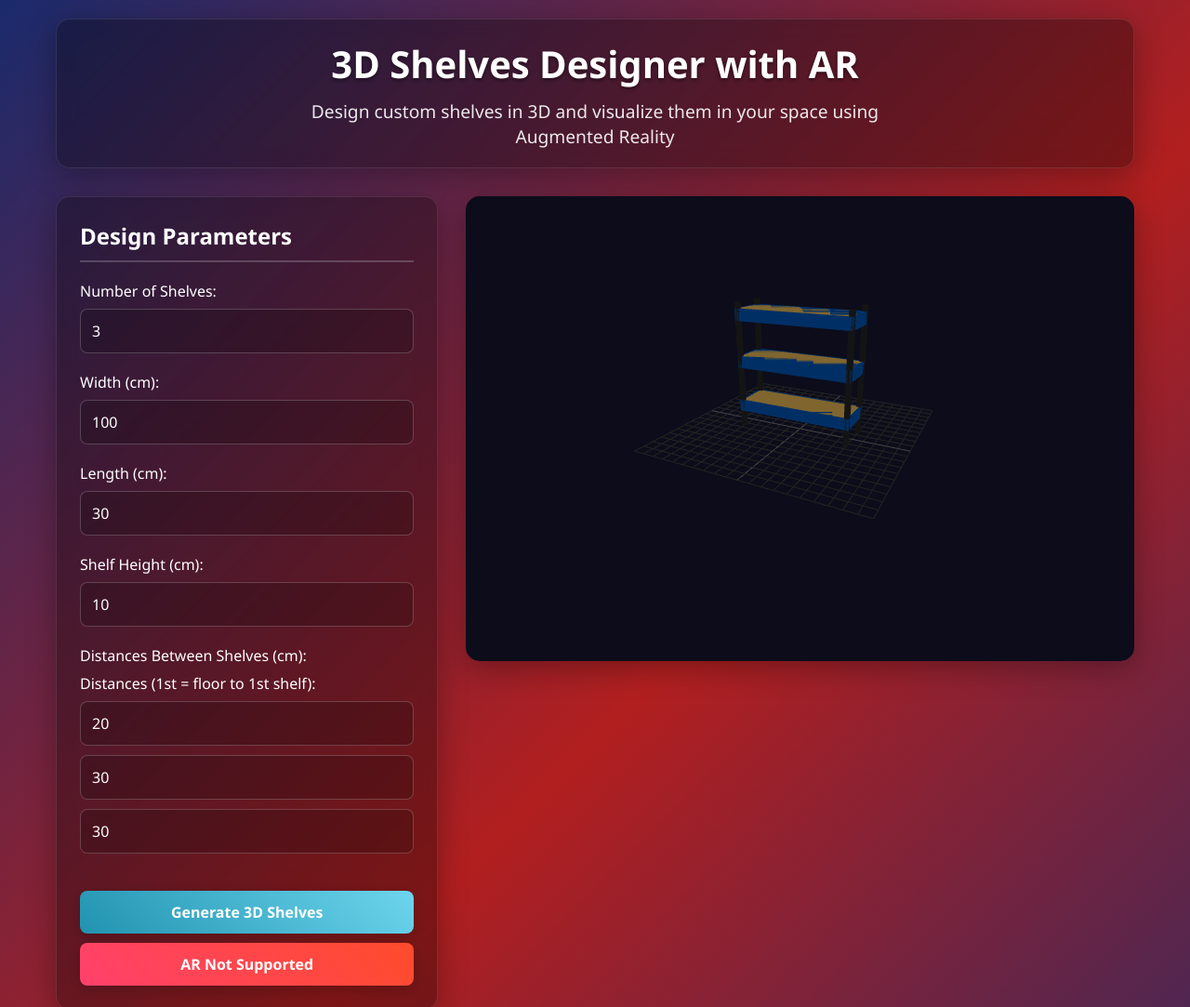
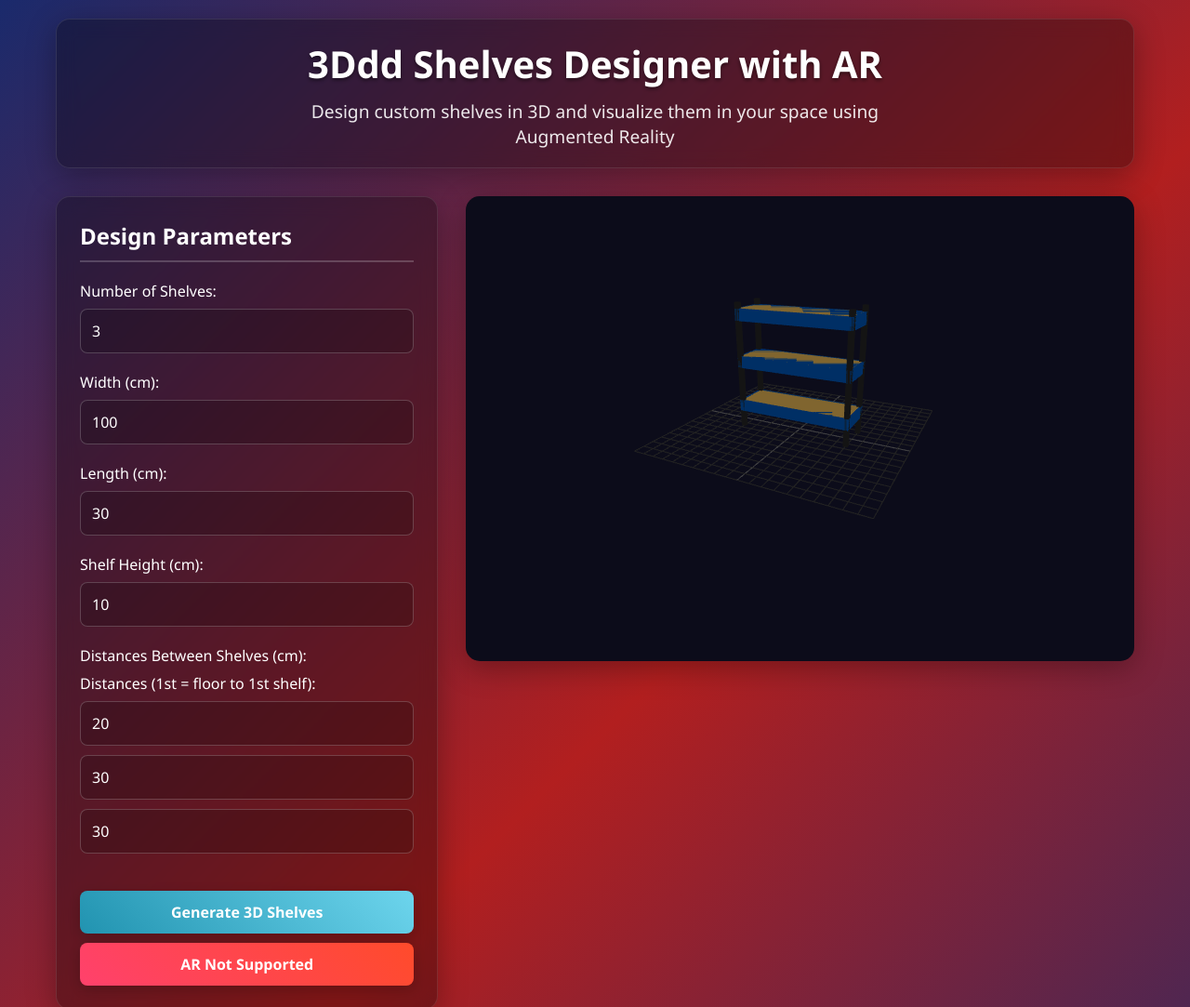
Before and after one commit to anas-website/Testar, a plain HTML site: page index.html in a window 1280 px wide. Shown: the top 1083 px of the page at 93% size. Drawn offline with nearby package versions, Linux system fonts and the light colour scheme; animation ran at ten frames a second.

Commit message:
no moving h1ddd

```diff
--- a/index.html
+++ b/index.html
@@ -235,7 +235,7 @@
 <body>
   <div class="container">
     <header>
-      <h1>3D Shelves Designer with AR</h1>
+      <h1>3Ddd Shelves Designer with AR</h1>
       <p class="subtitle">Design custom shelves in 3D and visualize them in your space using Augmented Reality</p>
     </header>
 
```
